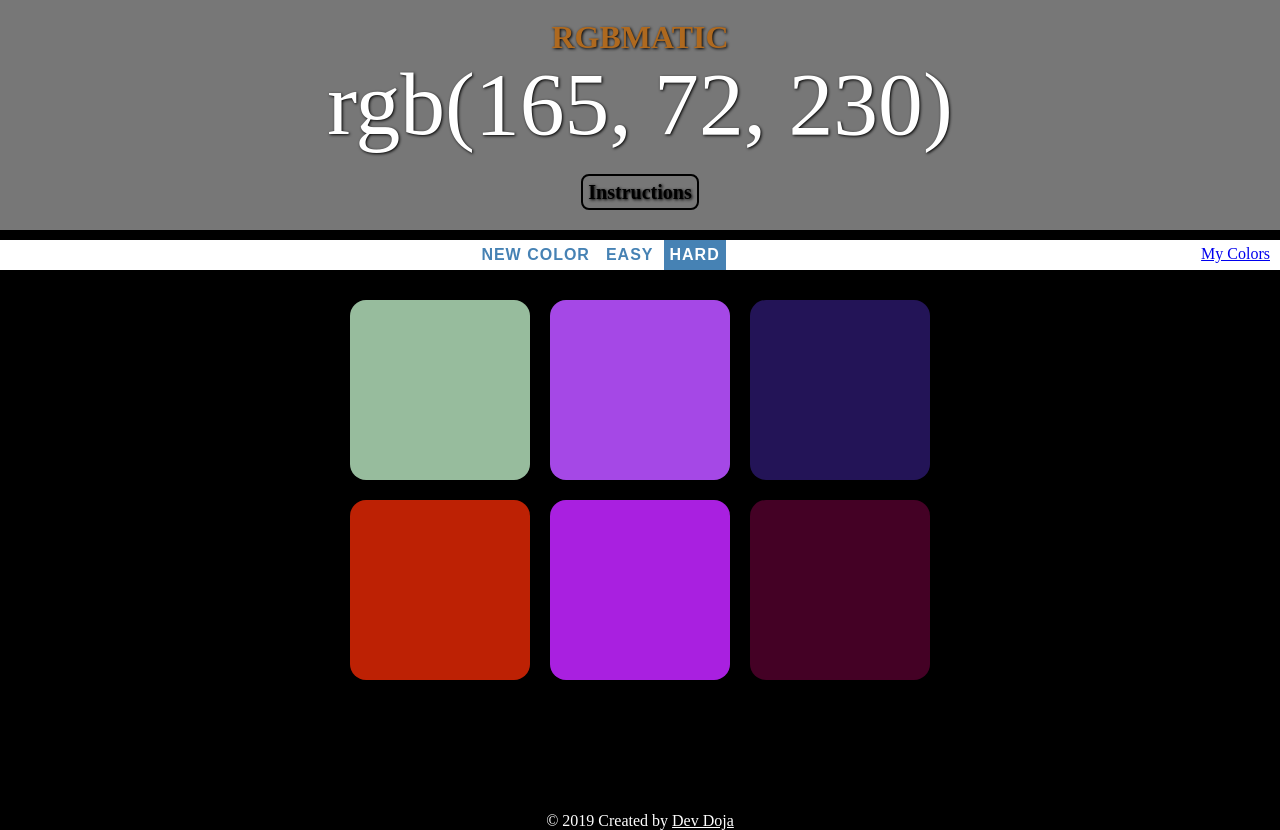
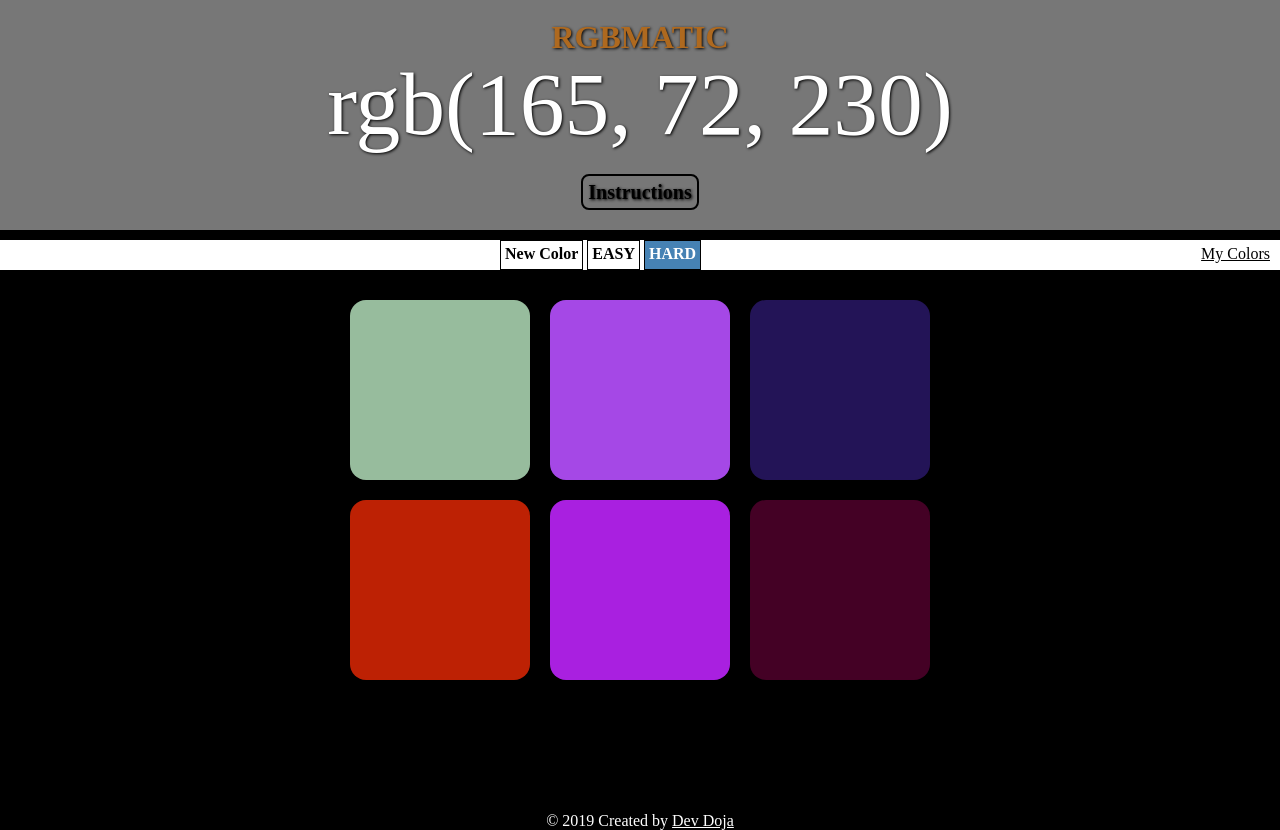
Before and after one commit to M-Doja/RGBColorGame, a website: page public/index.html in a window 1280 px wide. Drawn offline with Linux system fonts and the light colour scheme.

Commit message:
push revised

```diff
--- a/public/index.html
+++ b/public/index.html
@@ -14,7 +14,7 @@
   <body>
     <div class="main-container">
       <header>
-        <h1>
+        <h1 style="background-color:rgb(119, 119, 119)">
           <span class="up outline"><b class="color-change">RGBmatic</b> </span> <br>
           <span id="colorDisplay" class="outline" ></span> <br>
           <small class="outline">
@@ -44,10 +44,10 @@
         </div>
       </header>
       <div id="span-wrap">
-        <button id="newColor">New Color</button>
-        <button class="mode" type="button">EASY</button>
-        <button class="selected mode" type="button">HARD</button>
-        <a href="/my-colors.html"  style="float:right;margin-top:5px;margin-right:10px;"name="button">My Colors</a>
+        <a id="newColor" class="link">New Color</a>
+        <a class="mode link" type="button">EASY</a>
+        <a class="selected mode link" type="button">HARD</a>
+        <a href="/my-colors.html"  style="float:right;margin-top:5px;margin-right:10px;color:black"name="button">My Colors</a>
         <!-- <a href="/workshop/index.html">Extra</a> -->
       </div>
       <section class="container-wrap">
--- a/public/resources/game.css
+++ b/public/resources/game.css
@@ -32,9 +32,23 @@ h1{
   padding: 20px 0;
 }
 
+a.link {
+    /* margin:5px auto; */
+    font-weight:bold;
+    border:1px solid #000;
+    padding: 4px;
+    display: inline-block;
+    height: 20px;
+}
+a#newColor:hover {
+  background-color: steelblue;
+  color:white;
+}
+
+small.outline:hover {text-shadow: none;}
 .instructions {
   text-decoration: none;
-  color: black;
+  color: black !important;
   font-weight: bold;
   /* margin-left: 25px; */
   padding: 5px;
```
Also changed, not shown: public/my-colors.html (+8 -2 lines).
